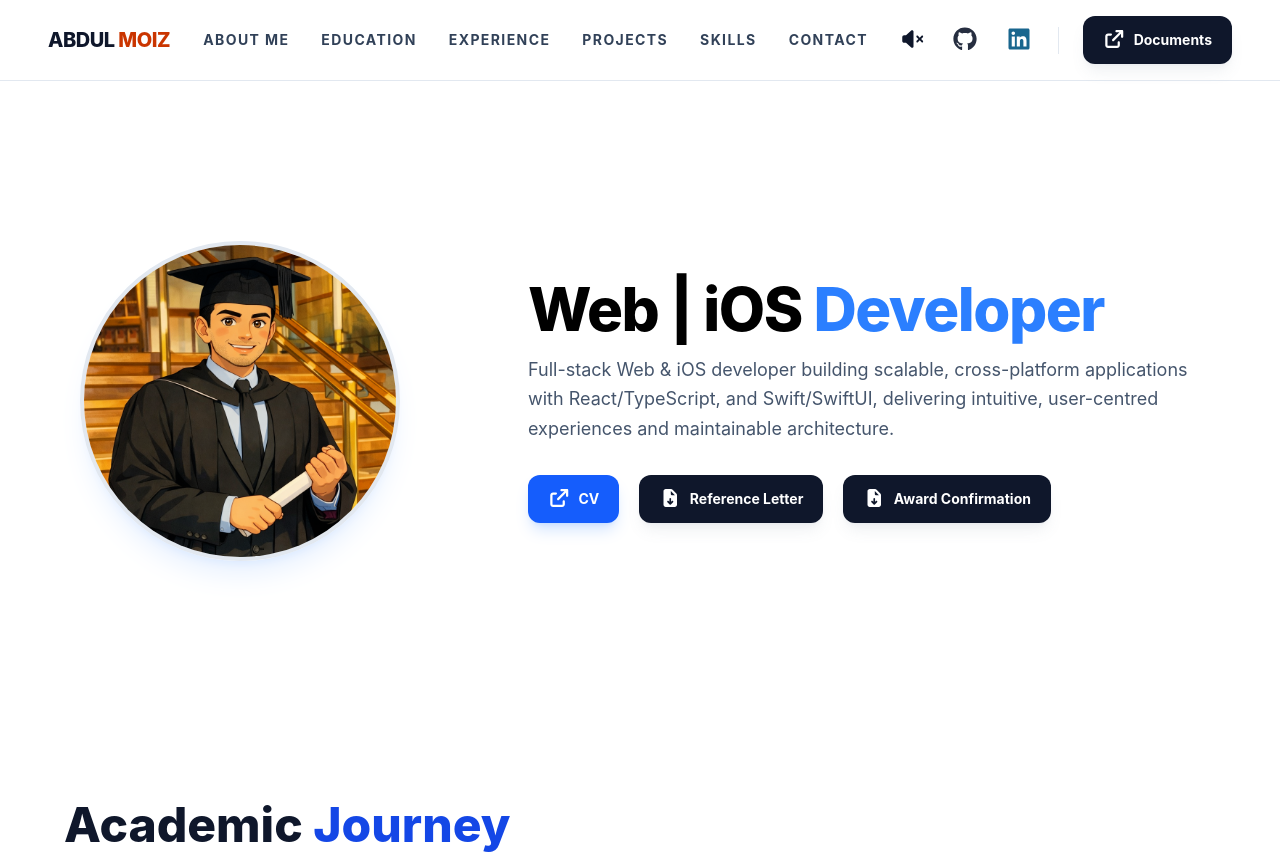
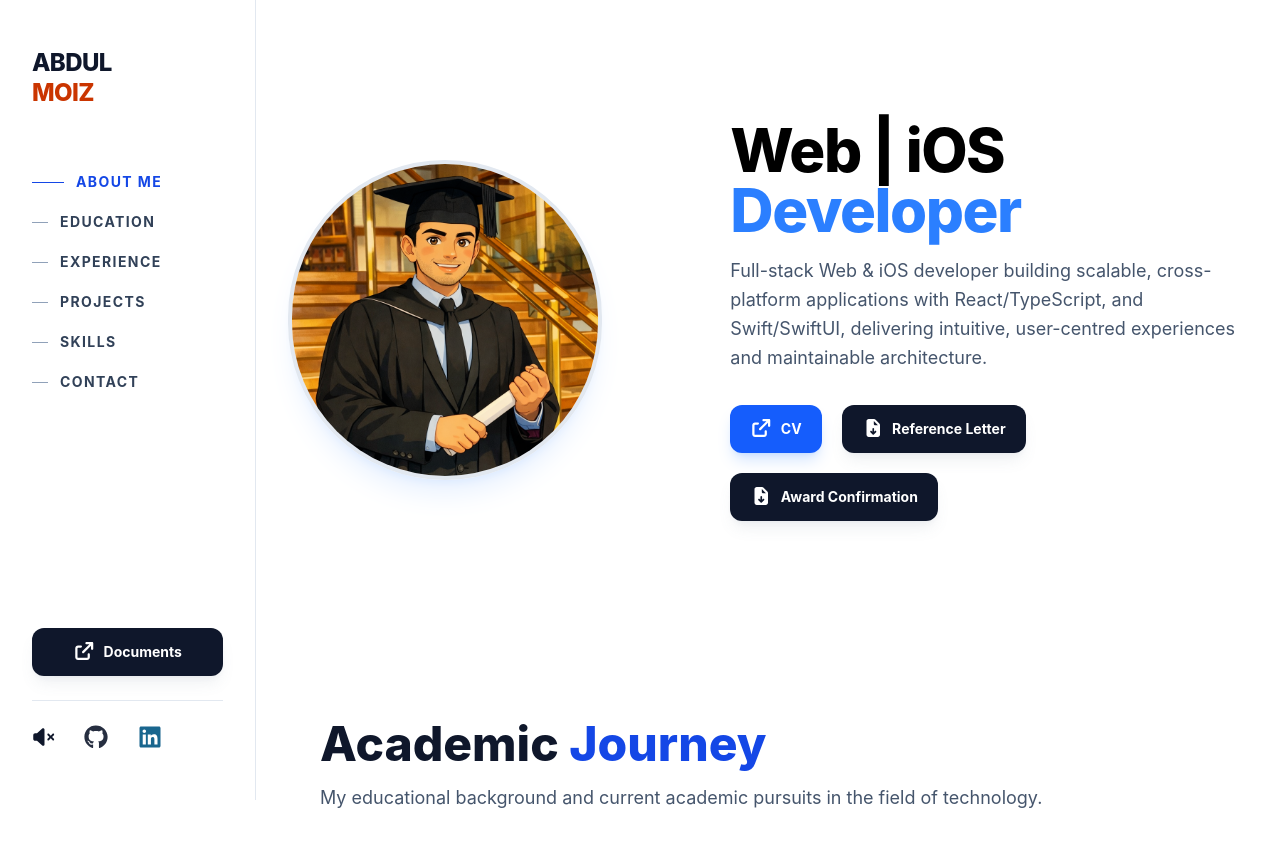
Before and after one commit to A-Moiz/my-portfolio, a React (Vite) app in the folder my-portfolio/: page / in a window 1280 px wide. Shown: the top 854 px of the page. Built offline with nearby package versions, Linux system fonts and the light colour scheme.

Commit message:
Updated nav bar style

```diff
--- a/my-portfolio/src/App.tsx
+++ b/my-portfolio/src/App.tsx
@@ -11,6 +11,7 @@ function App() {
   return (
     <div className="min-h-screen">
       <NavBar />
+      <div className="lg:pl-64">
         <Hero />
         <Education />
         <Experience />
@@ -19,6 +20,7 @@ function App() {
         <Contact />
         <Footer />
       </div>
+    </div>
   );
 }
 
--- a/my-portfolio/src/sections/NavBar.tsx
+++ b/my-portfolio/src/sections/NavBar.tsx
@@ -1,4 +1,4 @@
-import { useState, useRef } from "react";
+import { useState, useRef, useEffect } from "react";
 import { FontAwesomeIcon } from "@fortawesome/react-fontawesome";
 import { faGithub, faLinkedin } from "@fortawesome/free-brands-svg-icons";
 import {
@@ -14,6 +14,7 @@ import audio from "../assets/overtaken.mp3";
 function NavBar() {
   const [isOpen, setIsOpen] = useState(false);
   const [isPlaying, setIsPlaying] = useState(false);
+  const [activeSection, setActiveSection] = useState("hero");
   const audioRef = useRef<HTMLAudioElement>(null);
 
   const toggleMusic = () => {
@@ -63,40 +64,85 @@ function NavBar() {
     { label: "Contact", href: "#contact" },
   ];
 
+  // Highlight the nav link for the section currently in view
+  useEffect(() => {
+    const sections = navLinks
+      .map((link) => document.querySelector(link.href))
+      .filter((el): el is Element => el !== null);
+
+    const observer = new IntersectionObserver(
+      (entries) => {
+        entries.forEach((entry) => {
+          if (entry.isIntersecting) {
+            setActiveSection(entry.target.id);
+          }
+        });
+      },
+      { rootMargin: "-50% 0px -50% 0px" },
+    );
+
+    sections.forEach((section) => observer.observe(section));
+
+    return () => observer.disconnect();
+  });
+
   return (
-    <nav className="sticky top-0 z-50 bg-white/90 dark:bg-blue-950/90 backdrop-blur-md border-b border-slate-200 dark:border-blue-900 transition-all duration-300">
+    <>
       <audio ref={audioRef} src={audio} loop />
-      <div className="flex items-center justify-between px-6 md:px-12 py-4">
+
+      {/* Desktop Vertical Sidebar */}
+      <nav className="hidden lg:flex flex-col justify-between fixed top-0 left-0 h-screen w-64 px-8 py-12 bg-white/90 dark:bg-blue-950/90 backdrop-blur-md border-r border-slate-200 dark:border-blue-900 z-50 overflow-y-auto transition-colors duration-300">
+        <div>
           {/* Name */}
-        <h1 className="text-xl font-extrabold tracking-tight text-slate-900 dark:text-white cursor-default">
-          ABDUL{" "}
+          <h1 className="text-2xl font-extrabold tracking-tight text-slate-900 dark:text-white cursor-default mb-16 leading-tight">
+            ABDUL
+            <br />
             <span className="text-orange-700 dark:text-orange-400">MOIZ</span>
           </h1>
 
           {/* Nav Links */}
-        <ul className="hidden lg:flex gap-8 text-sm font-bold uppercase tracking-widest text-slate-700 dark:text-slate-200">
-          {navLinks.map((link) => (
-            <li
-              key={link.href}
-              className="hover:scale-110 transition-transform"
-            >
+          <ul className="flex flex-col gap-5 text-sm font-bold uppercase tracking-widest">
+            {navLinks.map((link) => {
+              const isActive = activeSection === link.href.slice(1);
+              return (
+                <li key={link.href}>
                   <a
                     href={link.href}
                     onClick={(e) => {
                       e.preventDefault();
                       smoothScrollTo(link.href);
                     }}
-                className="hover:text-blue-700 dark:hover:text-blue-400 transition-colors"
+                    className={`flex items-center gap-3 transition-colors duration-200 ${
+                      isActive
+                        ? "text-blue-700 dark:text-blue-400"
+                        : "text-slate-700 dark:text-slate-200 hover:text-blue-700 dark:hover:text-blue-400"
+                    }`}
                   >
+                    <span
+                      className={`h-px transition-all duration-200 ${
+                        isActive
+                          ? "w-8 bg-blue-700 dark:bg-blue-400"
+                          : "w-4 bg-slate-400 dark:bg-slate-500"
+                      }`}
+                    />
                     {link.label}
                   </a>
                 </li>
-          ))}
+              );
+            })}
           </ul>
+        </div>
 
-        <div className="flex items-center gap-4">
-          <div className="hidden sm:flex items-center gap-6">
-            <div className="flex gap-6 border-r border-slate-200 dark:border-blue-800 pr-6">
+        {/* Bottom: Documents button + socials */}
+        <div className="flex flex-col gap-6">
+          <Button
+            href="https://drive.google.com/drive/folders/13lQdURn4Z63anjTBkN1ts2Ii-Wr2ikPm?usp=share_link"
+            label="Documents"
+            icon={<FontAwesomeIcon icon={faArrowUpRightFromSquare} />}
+            variant="secondary"
+          />
+
+          <div className="flex items-center gap-6 border-t border-slate-200 dark:border-blue-800 pt-6">
             <button
               onClick={toggleMusic}
               className="text-slate-900 dark:text-white hover:scale-110 transition-transform"
@@ -117,6 +163,7 @@ function NavBar() {
             >
               <FontAwesomeIcon icon={faGithub} className="text-2xl" />
             </a>
+
             <a
               href={linkedinProfileLink}
               target="_blank"
@@ -127,31 +174,32 @@ function NavBar() {
               <FontAwesomeIcon icon={faLinkedin} className="text-2xl" />
             </a>
           </div>
-            <Button
-              href="https://drive.google.com/drive/folders/13lQdURn4Z63anjTBkN1ts2Ii-Wr2ikPm?usp=share_link"
-              label="Documents"
-              icon={<FontAwesomeIcon icon={faArrowUpRightFromSquare} />}
-              variant="secondary"
-            />
         </div>
+      </nav>
 
-          {/* Mobile Menu Button */}
+      {/* Mobile / Tablet Top Bar */}
+      <nav className="lg:hidden sticky top-0 z-50 bg-white/90 dark:bg-blue-950/90 backdrop-blur-md border-b border-slate-200 dark:border-blue-900 transition-all duration-300">
+        <div className="flex items-center justify-between px-6 py-4">
+          <h1 className="text-xl font-extrabold tracking-tight text-slate-900 dark:text-white cursor-default">
+            ABDUL{" "}
+            <span className="text-orange-700 dark:text-orange-400">MOIZ</span>
+          </h1>
+
           <button
             onClick={() => setIsOpen(!isOpen)}
             aria-expanded={isOpen}
             aria-label={
               isOpen ? "Close navigation menu" : "Open navigation menu"
             }
-            className="lg:hidden text-2xl text-slate-900 dark:text-white p-2 cursor-pointer"
+            className="text-2xl text-slate-900 dark:text-white p-2 cursor-pointer"
           >
             <FontAwesomeIcon icon={isOpen ? faXmark : faBars} />
           </button>
         </div>
-      </div>
 
         {/* Mobile Menu Dropdown */}
         <div
-        className={`${isOpen ? "flex" : "hidden"} lg:hidden flex-col bg-white dark:bg-blue-950 border-t border-slate-200 dark:border-blue-900 animate-in slide-in-from-top duration-300`}
+          className={`${isOpen ? "flex" : "hidden"} flex-col bg-white dark:bg-blue-950 border-t border-slate-200 dark:border-blue-900 animate-in slide-in-from-top duration-300`}
         >
           <ul className="flex flex-col p-6 gap-4">
             {navLinks.map((link) => (
@@ -169,17 +217,24 @@ function NavBar() {
                 </a>
               </li>
             ))}
-          <hr className="border-slate-200 dark:border-blue-900 my-2" />
-          <div className="flex items-center justify-between pt-2">
+          </ul>
+
+          <hr className="border-slate-200 dark:border-blue-900" />
+
+          <div className="flex items-center justify-between px-6 py-4">
             <button
               onClick={toggleMusic}
               className="text-2xl text-slate-900 dark:text-white"
+              aria-label={isPlaying ? "Pause music" : "Play music"}
             >
               <FontAwesomeIcon icon={isPlaying ? faVolumeHigh : faVolumeMute} />
             </button>
+
             <div className="flex gap-6">
               <a
                 href={githubProfileLink}
+                target="_blank"
+                rel="noreferrer"
                 aria-label="GitHub"
                 className="text-2xl text-slate-900 dark:text-white"
               >
@@ -187,12 +242,15 @@ function NavBar() {
               </a>
               <a
                 href={linkedinProfileLink}
+                target="_blank"
+                rel="noreferrer"
                 aria-label="LinkedIn"
                 className="text-2xl text-[#005582] dark:text-[#70b5f9]"
               >
                 <FontAwesomeIcon icon={faLinkedin} />
               </a>
             </div>
+
             <Button
               href="https://drive.google.com/drive/folders/13lQdURn4Z63anjTBkN1ts2Ii-Wr2ikPm?usp=share_link"
               label="Documents"
@@ -200,9 +258,9 @@ function NavBar() {
               variant="secondary"
             />
           </div>
-        </ul>
         </div>
       </nav>
+    </>
   );
 }
 
```
Lines whose indentation alone changed are shown as unchanged.
